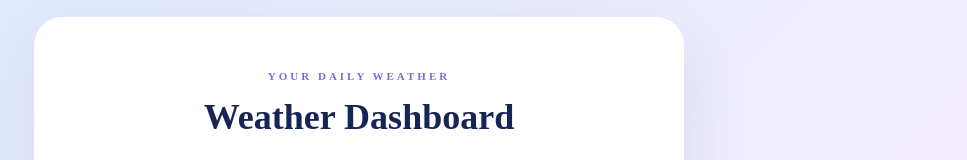
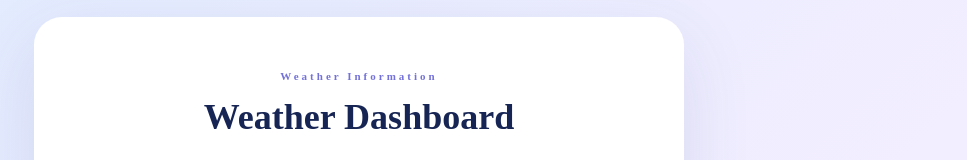
Before and after one commit to santhiyam149-vs/weather-ci, a React (Vite) app: page / in a window 1280 px wide. Shown: the part 236-396 px from the top of the page, without its empty margins (281-1248 px from the left). Built offline with nearby package versions, Linux system fonts and the light colour scheme.

Commit message:
changed heading

```diff
--- a/src/App.jsx
+++ b/src/App.jsx
@@ -79,7 +79,7 @@ function App() {
   return (
     <main className="page">
       <section className="weather-card">
-        <p className="eyebrow">YOUR DAILY WEATHER</p>
+        <p className="eyebrow">Weather Information</p>
         <h1>Weather Dashboard</h1>
         <p className="subtitle">
           Find the current weather in any city.
```
